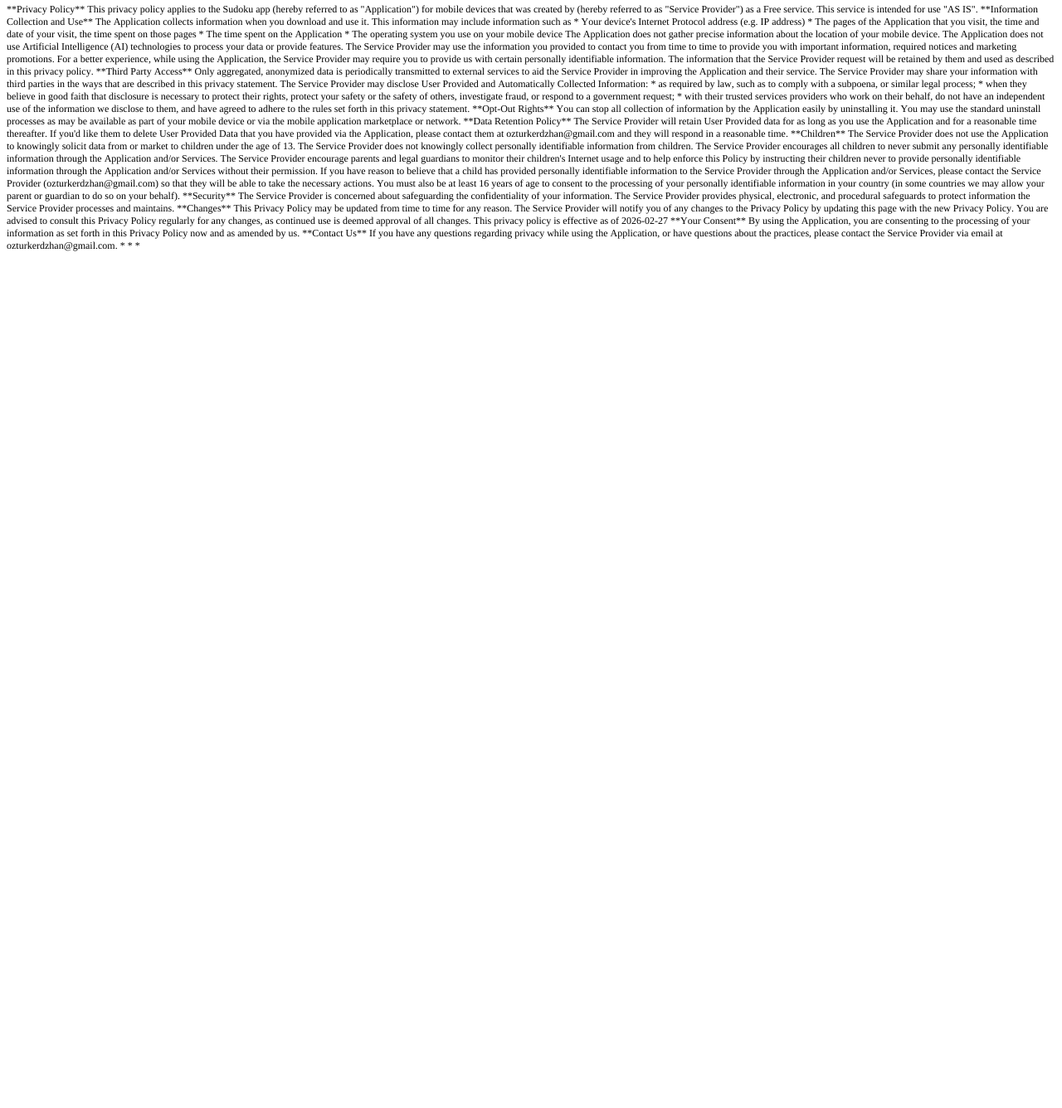
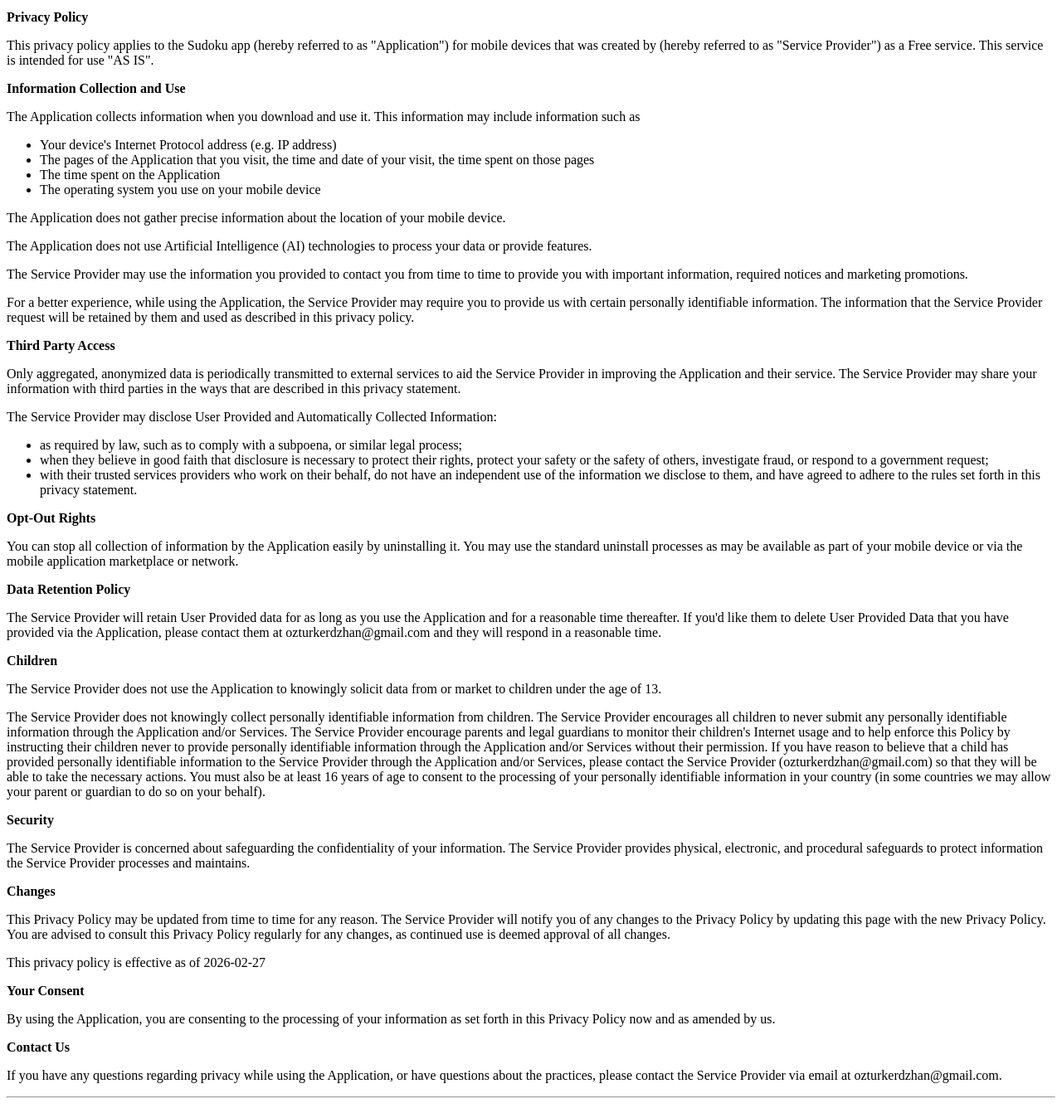
Before and after one commit to Ercan-Ozturk/Ercan-Ozturk.github.io, a plain HTML site: page index.html in a window 1280 px wide. Shown: the part 4-1340 px from the top of the page at 83% size. Before the commit the page ends 800 px from the top, so only its background shows below. Drawn offline with Linux system fonts and the light colour scheme.

Commit message:
Revise privacy policy for Sudoku app
Updated the privacy policy text for the Sudoku app, including sections on information collection, third-party access, opt-out rights, data retention, and contact information.

```diff
--- a/index.html
+++ b/index.html
@@ -12,69 +12,45 @@
   </style>
 </head>
 <body>
-<p class="p1"><span class="s1">**Privacy Policy**
-
-This privacy policy applies to the Sudoku app (hereby referred to as "Application") for mobile devices that was created by (hereby referred to as "Service Provider") as a Free service. This service is intended for use "AS IS".
-
-**Information Collection and Use**
-
-The Application collects information when you download and use it. This information may include information such as
-
-* Your device's Internet Protocol address (e.g. IP address)
-* The pages of the Application that you visit, the time and date of your visit, the time spent on those pages
-* The time spent on the Application
-* The operating system you use on your mobile device
-
-The Application does not gather precise information about the location of your mobile device.
-
-The Application does not use Artificial Intelligence (AI) technologies to process your data or provide features.
-
-The Service Provider may use the information you provided to contact you from time to time to provide you with important information, required notices and marketing promotions.
-
-For a better experience, while using the Application, the Service Provider may require you to provide us with certain personally identifiable information. The information that the Service Provider request will be retained by them and used as described in this privacy policy.
-
-**Third Party Access**
-
-Only aggregated, anonymized data is periodically transmitted to external services to aid the Service Provider in improving the Application and their service. The Service Provider may share your information with third parties in the ways that are described in this privacy statement.
-
-The Service Provider may disclose User Provided and Automatically Collected Information:
-
-* as required by law, such as to comply with a subpoena, or similar legal process;
-* when they believe in good faith that disclosure is necessary to protect their rights, protect your safety or the safety of others, investigate fraud, or respond to a government request;
-* with their trusted services providers who work on their behalf, do not have an independent use of the information we disclose to them, and have agreed to adhere to the rules set forth in this privacy statement.
-
-**Opt-Out Rights**
-
-You can stop all collection of information by the Application easily by uninstalling it. You may use the standard uninstall processes as may be available as part of your mobile device or via the mobile application marketplace or network.
-
-**Data Retention Policy**
-
-The Service Provider will retain User Provided data for as long as you use the Application and for a reasonable time thereafter. If you'd like them to delete User Provided Data that you have provided via the Application, please contact them at ozturkerdzhan@gmail.com and they will respond in a reasonable time.
-
-**Children**
-
-The Service Provider does not use the Application to knowingly solicit data from or market to children under the age of 13.
-
-The Service Provider does not knowingly collect personally identifiable information from children. The Service Provider encourages all children to never submit any personally identifiable information through the Application and/or Services. The Service Provider encourage parents and legal guardians to monitor their children's Internet usage and to help enforce this Policy by instructing their children never to provide personally identifiable information through the Application and/or Services without their permission. If you have reason to believe that a child has provided personally identifiable information to the Service Provider through the Application and/or Services, please contact the Service Provider <span>(ozturkerdzhan@gmail.com)</span> so that they will be able to take the necessary actions. You must also be at least 16 years of age to consent to the processing of your personally identifiable information in your country (in some countries we may allow your parent or guardian to do so on your behalf).
-
-**Security**
-
-The Service Provider is concerned about safeguarding the confidentiality of your information. The Service Provider provides physical, electronic, and procedural safeguards to protect information the Service Provider processes and maintains.
-
-**Changes**
-
-This Privacy Policy may be updated from time to time for any reason. The Service Provider will notify you of any changes to the Privacy Policy by updating this page with the new Privacy Policy. You are advised to consult this Privacy Policy regularly for any changes, as continued use is deemed approval of all changes.
-
-This privacy policy is effective as of 2026-02-27
-
-**Your Consent**
-
-By using the Application, you are consenting to the processing of your information as set forth in this Privacy Policy now and as amended by us.
-
-**Contact Us**
-
-If you have any questions regarding privacy while using the Application, or have questions about the practices, please contact the Service Provider via email at ozturkerdzhan@gmail.com.
-
-* * *</span></p>
+<p class="p1"><span class="s1"><p><strong>Privacy Policy</strong></p>
+<p>This privacy policy applies to the Sudoku app (hereby referred to as &quot;Application&quot;) for mobile devices that was created by (hereby referred to as &quot;Service Provider&quot;) as a Free service. This service is intended for use &quot;AS IS&quot;.</p>
+<p><strong>Information Collection and Use</strong></p>
+<p>The Application collects information when you download and use it. This information may include information such as</p>
+<ul>
+<li>Your device&#39;s Internet Protocol address (e.g. IP address)</li>
+<li>The pages of the Application that you visit, the time and date of your visit, the time spent on those pages</li>
+<li>The time spent on the Application</li>
+<li>The operating system you use on your mobile device</li>
+</ul>
+<p>The Application does not gather precise information about the location of your mobile device.</p>
+<p>The Application does not use Artificial Intelligence (AI) technologies to process your data or provide features.</p>
+<p>The Service Provider may use the information you provided to contact you from time to time to provide you with important information, required notices and marketing promotions.</p>
+<p>For a better experience, while using the Application, the Service Provider may require you to provide us with certain personally identifiable information. The information that the Service Provider request will be retained by them and used as described in this privacy policy.</p>
+<p><strong>Third Party Access</strong></p>
+<p>Only aggregated, anonymized data is periodically transmitted to external services to aid the Service Provider in improving the Application and their service. The Service Provider may share your information with third parties in the ways that are described in this privacy statement.</p>
+<p>The Service Provider may disclose User Provided and Automatically Collected Information:</p>
+<ul>
+<li>as required by law, such as to comply with a subpoena, or similar legal process;</li>
+<li>when they believe in good faith that disclosure is necessary to protect their rights, protect your safety or the safety of others, investigate fraud, or respond to a government request;</li>
+<li>with their trusted services providers who work on their behalf, do not have an independent use of the information we disclose to them, and have agreed to adhere to the rules set forth in this privacy statement.</li>
+</ul>
+<p><strong>Opt-Out Rights</strong></p>
+<p>You can stop all collection of information by the Application easily by uninstalling it. You may use the standard uninstall processes as may be available as part of your mobile device or via the mobile application marketplace or network.</p>
+<p><strong>Data Retention Policy</strong></p>
+<p>The Service Provider will retain User Provided data for as long as you use the Application and for a reasonable time thereafter. If you&#39;d like them to delete User Provided Data that you have provided via the Application, please contact them at ozturkerdzhan@gmail.com and they will respond in a reasonable time.</p>
+<p><strong>Children</strong></p>
+<p>The Service Provider does not use the Application to knowingly solicit data from or market to children under the age of 13.</p>
+<p>The Service Provider does not knowingly collect personally identifiable information from children. The Service Provider encourages all children to never submit any personally identifiable information through the Application and/or Services. The Service Provider encourage parents and legal guardians to monitor their children&#39;s Internet usage and to help enforce this Policy by instructing their children never to provide personally identifiable information through the Application and/or Services without their permission. If you have reason to believe that a child has provided personally identifiable information to the Service Provider through the Application and/or Services, please contact the Service Provider <span>(ozturkerdzhan@gmail.com)</span> so that they will be able to take the necessary actions. You must also be at least 16 years of age to consent to the processing of your personally identifiable information in your country (in some countries we may allow your parent or guardian to do so on your behalf).</p>
+<p><strong>Security</strong></p>
+<p>The Service Provider is concerned about safeguarding the confidentiality of your information. The Service Provider provides physical, electronic, and procedural safeguards to protect information the Service Provider processes and maintains.</p>
+<p><strong>Changes</strong></p>
+<p>This Privacy Policy may be updated from time to time for any reason. The Service Provider will notify you of any changes to the Privacy Policy by updating this page with the new Privacy Policy. You are advised to consult this Privacy Policy regularly for any changes, as continued use is deemed approval of all changes.</p>
+<p>This privacy policy is effective as of 2026-02-27</p>
+<p><strong>Your Consent</strong></p>
+<p>By using the Application, you are consenting to the processing of your information as set forth in this Privacy Policy now and as amended by us.</p>
+<p><strong>Contact Us</strong></p>
+<p>If you have any questions regarding privacy while using the Application, or have questions about the practices, please contact the Service Provider via email at ozturkerdzhan@gmail.com.</p>
+<hr>
+</span></p>
 </body>
 </html>
```
